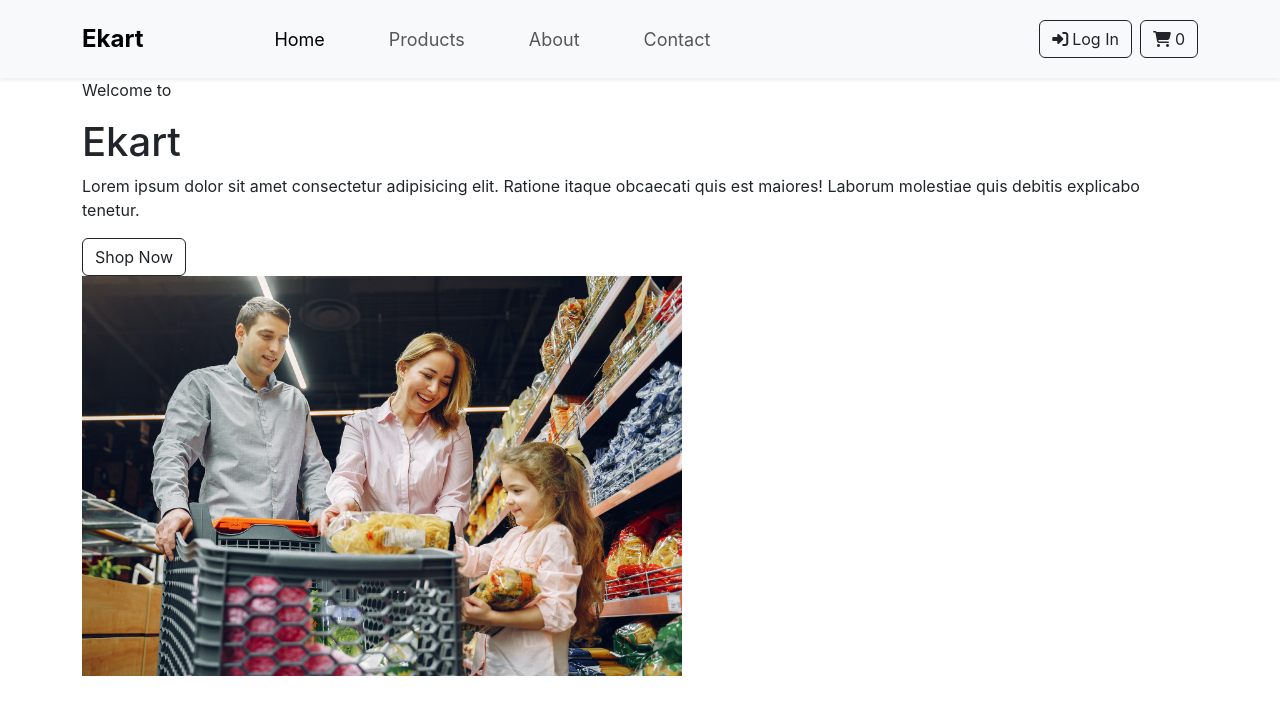
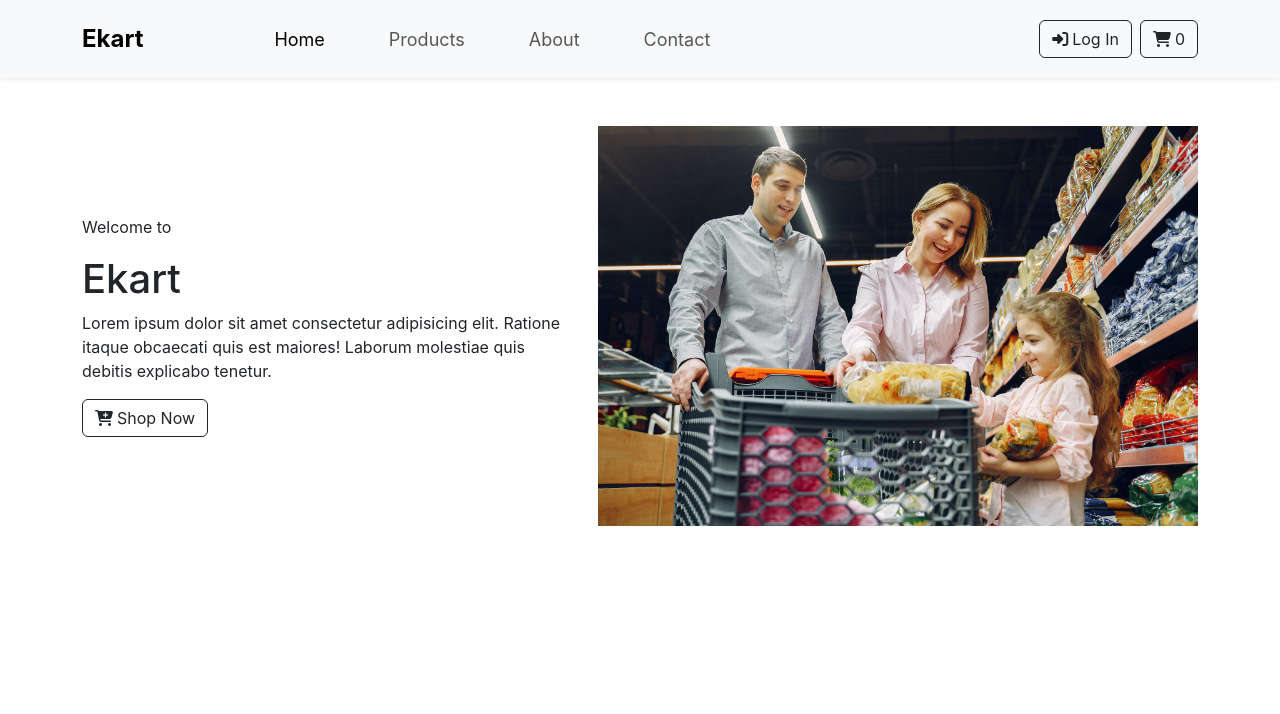
Before and after one commit to bk408/E-kart-React-app, a React (Create React App) app: page /about in a window 1280 px wide. Shown: the top 714 px of the page. Built offline with nearby package versions, Linux system fonts and the light colour scheme.

Commit message:
Update the about component & Contact component created

```diff
--- a/src/App.js
+++ b/src/App.js
@@ -10,6 +10,7 @@ import Products from './components/Products';
 import Product from './components/Product';
 import Cart from  './components/Cart';
 import About from './components/About';
+import Contact from './components/Contact';
 
 
 
@@ -29,7 +30,7 @@ function App() {
  <Route exact path="/products/:id" key="products/:id" element={<Product />} />
  <Route exact path="/cart" key="cart" element={<Cart />} />
  <Route exact path="/about" key="about" element={<About />} />
-
+ <Route exact path="/contact" key="contact" element={<Contact />} />
  </Routes>
     </>
 
--- a/src/components/About.jsx
+++ b/src/components/About.jsx
@@ -3,19 +3,20 @@ import { Link } from 'react-router-dom';
 
 const About = () => {
   return (
-    <div className="container">
-      <div className="grid grid-two-column">
-        <div className="hero-section-data">
+    <div className="container mt-5 ">
+      <div className="row align-items-center">
+        <div className="col">
           <p className="intro-data">Welcome to</p>
           <h1>Ekart</h1>
           <p>Lorem ipsum dolor sit amet consectetur adipisicing elit. Ratione itaque obcaecati quis est maiores! Laborum molestiae quis debitis explicabo tenetur.</p>
-          <Link>
-          <button className="btn btn-outline-dark">Shop Now</button>
+          <Link to="/">
+          <button className="btn btn-outline-dark">
+          <i className="fa-sharp fa-solid fa-cart-plus me-1"></i>Shop Now</button>
           </Link>
         </div>
-      <figure>
+      <div className="col">
         <img src="/assets/hero.jpg" alt="hero" className="hero-img"  height= "400px"/>
-      </figure>
+      </div>
       </div>
 
     </div>
--- /dev/null
+++ b/src/components/Contact.jsx
@@ -0,0 +1,27 @@
+import React from 'react'
+
+const Contact = () => {
+  return (
+    <div>
+      <h2 className='text-center mt-4 mb-4'>Feel Free to Contact us</h2>
+      <iframe src="https://www.google.com/maps/embed?pb=!1m18!1m12!1m3!1d3506.485337462247!2d77.08690611492008!3d28.495042182472186!2m3!1f0!2f0!3f0!3m2!1i1024!2i768!4f13.1!3m3!1m2!1s0x390d19386394df05%3A0x2f2805b9b4942a41!2sDLF%20CyberHub%20(Gurugram%2C%20Haryana)!5e0!3m2!1sen!2sin!4v1675079473134!5m2!1sen!2sin" width="100%" height="400" style={{border:"0"}} allowFullScreen="" loading="lazy" referrerPolicy="no-referrer-when-downgrade"></iframe>
+
+
+    <div className="container ">
+        <div className="mb-3 ">
+            <form action="https://formspree.io/f/xpzeqloa" method="Post">
+                <input type="text" placeholder="username" name='username' className='form-control  w-50 p-2  ' required autoComplete='off' />
+                <input type="email" className='form-control w-50 p-2' name="Email" placeholder='Email' required autoComplete='off' />
+                <textarea name="Message" className='form-control w-50 p-2'  rows="8" required autoComplete='off' placeholder='Enter your message'></textarea>
+                <input type="submit" value="Send" />
+            </form>
+        </div>
+    </div>
+
+    </div>
+
+
+  )
+}
+
+export default Contact
--- a/src/components/NavBar.jsx
+++ b/src/components/NavBar.jsx
@@ -40,7 +40,7 @@ const NavBar = () => {
           <div className="buttons">
 
             {isAuthenticated ?<button className="btn btn-outline-dark ms-2" onClick={() => logout({ returnTo: window.location.origin })}>
-            <i class="fa-solid fa-right-from-bracket"></i>Log Out</button> :(
+            <i className="fa-solid fa-right-from-bracket"></i>Log Out</button> :(
 
               <button className="btn btn-outline-dark" onClick={() => loginWithRedirect()}>
               <i className="fa fa-sign-in me-1"></i>Log In</button>
```
